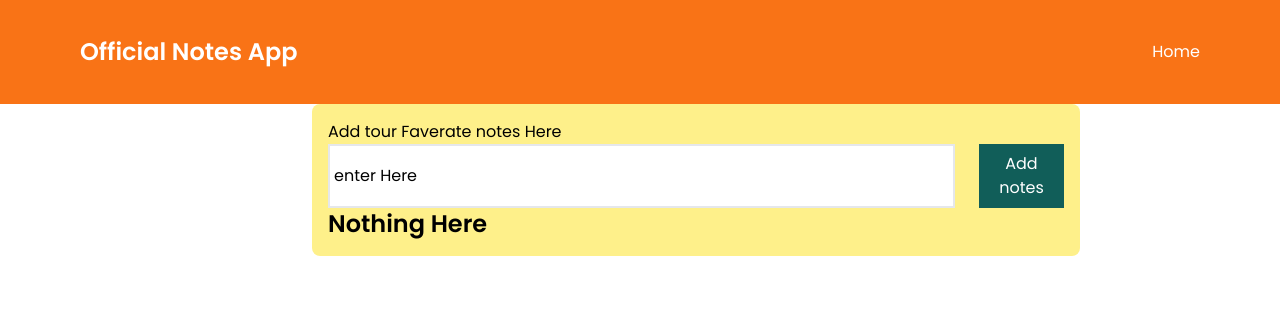
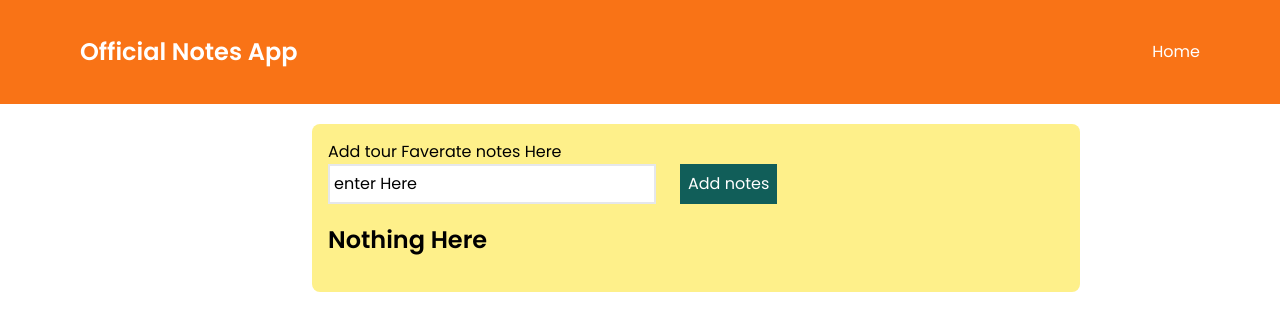
Before and after one commit to Ajith101/todo, a React (Vite) app: page / in a window 1280 px wide. Shown: the top 330 px of the page. Built offline with nearby package versions, Linux system fonts and the light colour scheme.

Commit message:
changed width

```diff
--- a/src/components/Form.jsx
+++ b/src/components/Form.jsx
@@ -21,7 +21,7 @@ const Form = () => {
       <input
         value={texts}
         onChange={(e) => setTexts(e.target.value)}
-        className="border-[2px] p-1 w-[170px] md:w-full"
+        className="border-[2px] p-1 w-[170px] md:w-auto"
         type="text"
       />
       {open ? (
--- a/src/components/ListOfNotes.jsx
+++ b/src/components/ListOfNotes.jsx
@@ -38,7 +38,7 @@ const ListOfNotes = () => {
   });
 
   return (
-    <div className="flex flex-col gap-5">
+    <div className="flex flex-col my-5 gap-5">
       {formDatas.length != 0 ? (
         <>
           <h1 className="text-2xl font-semibold">List Of Notes</h1>{" "}
--- a/src/components/MainPage.jsx
+++ b/src/components/MainPage.jsx
@@ -5,8 +5,8 @@ import ListOfNotes from "./ListOfNotes";
 
 const MainPage = () => {
   return (
-    <section className="md:m-14 mx-2 w-full h-full md:h-auto my-5 md:my-0 flex justify-center items-center">
-      <div className="md:w-[60%] w-[95%] bg-yellow-200 rounded-lg p-4">
+    <section className="md:m-14 w-full h-full md:h-auto md:my-0 flex flex-col justify-center items-center">
+      <div className="md:w-[60%] w-[90%] my-5 bg-yellow-200 rounded-lg p-4">
         <h1>Add tour Faverate notes Here</h1>
         <Form />
         <ListOfNotes />
```
